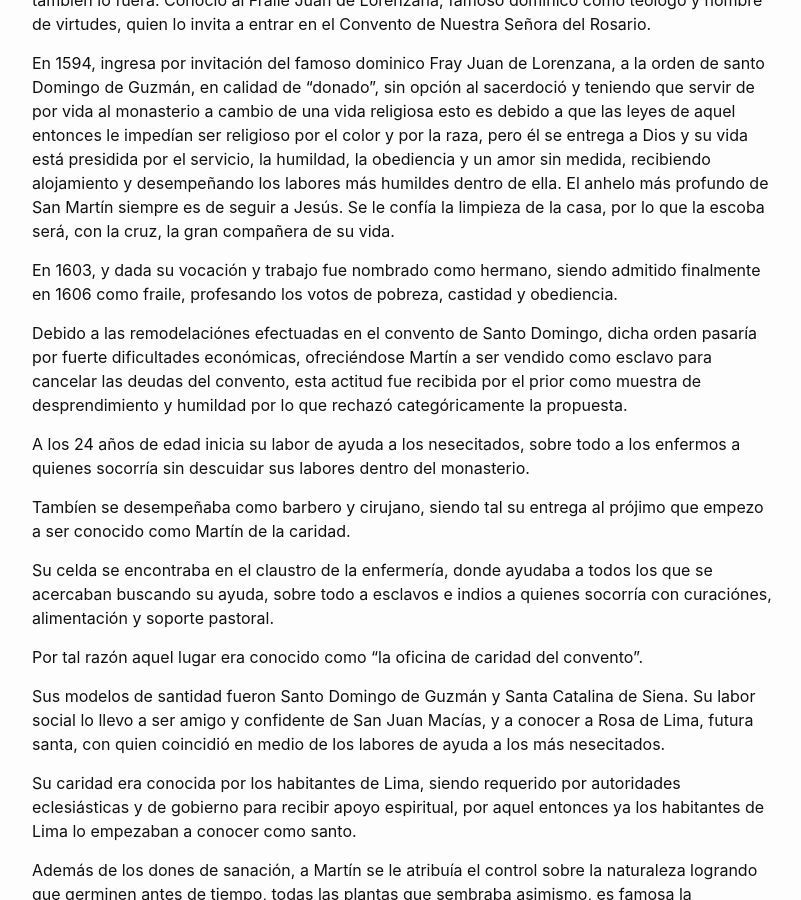
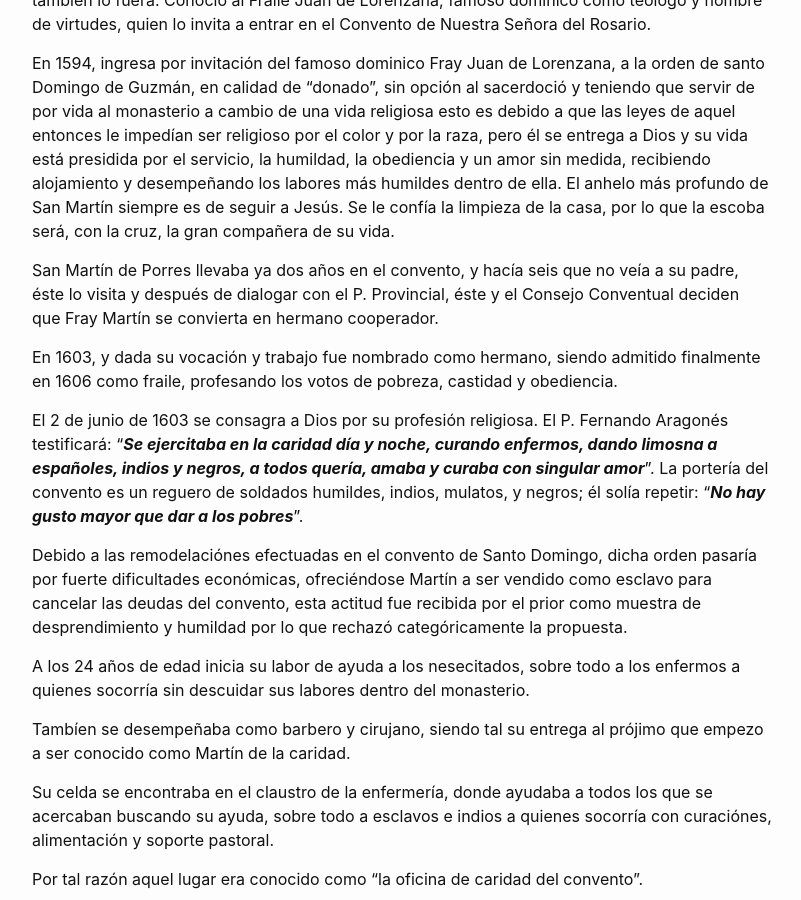
Before and after one commit to dylanmeca/dylanmeca.github.io, a Jekyll site: the page built from _posts/2021-08-10-La-vida-de-San-Martin-de-Porres.md, in a window 1280 px wide and 900 px high, scrolled down 1261 px. Shown: the whole window, without its empty margins (238-1039 px from the left). Built offline with Jekyll 4.4.1, drawn with Linux system fonts in a browser that asks for light colours; a script that is not in the unit is left out; comment, search, counter and statistics services are not loaded.

Commit message:
Update 2021-08-10-La-vida-de-San-Martin-de-Porres.md

```diff
--- a/_posts/2021-08-10-La-vida-de-San-Martin-de-Porres.md
+++ b/_posts/2021-08-10-La-vida-de-San-Martin-de-Porres.md
@@ -47,7 +47,11 @@ Martín es bautizado en la iglesia de San Sebastián, donde años más tarde San
 
 En 1594, ingresa por invitación del famoso dominico Fray Juan de Lorenzana, a la orden de santo Domingo de Guzmán, en calidad de "donado", sin opción al sacerdoció y teniendo que servir de por vida al monasterio a cambio de una vida religiosa esto es debido a que las leyes de aquel entonces le impedían ser religioso por el color y por la raza, pero él se entrega a Dios y su vida está presidida por el servicio, la humildad, la obediencia y un amor sin medida, recibiendo alojamiento y desempeñando los labores más humildes dentro de ella. El anhelo más profundo de San Martín siempre es de seguir a Jesús. Se le confía la limpieza de la casa, por lo que la escoba será, con la cruz, la gran compañera de su vida.
 
+San Martín de Porres llevaba ya dos años en el convento, y hacía seis que no veía a su padre, éste lo visita y después de dialogar con el P. Provincial, éste y el Consejo Conventual deciden que Fray Martín se convierta en hermano cooperador.
+
 En 1603, y dada su vocación y trabajo fue nombrado como hermano, siendo admitido finalmente en 1606 como fraile, profesando los votos de pobreza, castidad y obediencia.
+
+El 2 de junio de 1603 se consagra a Dios por su profesión religiosa. El P. Fernando Aragonés testificará: "***Se ejercitaba en la caridad día y noche, curando enfermos, dando limosna a españoles, indios y negros, a todos quería, amaba y curaba con singular amor***". La portería del convento es un reguero de soldados humildes, indios, mulatos, y negros; él solía repetir: "***No hay gusto mayor que dar a los pobres***".
 
 Debido a las remodelaciónes efectuadas en el convento de Santo Domingo, dicha orden pasaría por fuerte dificultades económicas, ofreciéndose Martín a ser vendido como esclavo para cancelar las deudas del convento, esta actitud fue recibida por el prior como muestra de desprendimiento y humildad por lo que rechazó categóricamente la propuesta.
 
```
